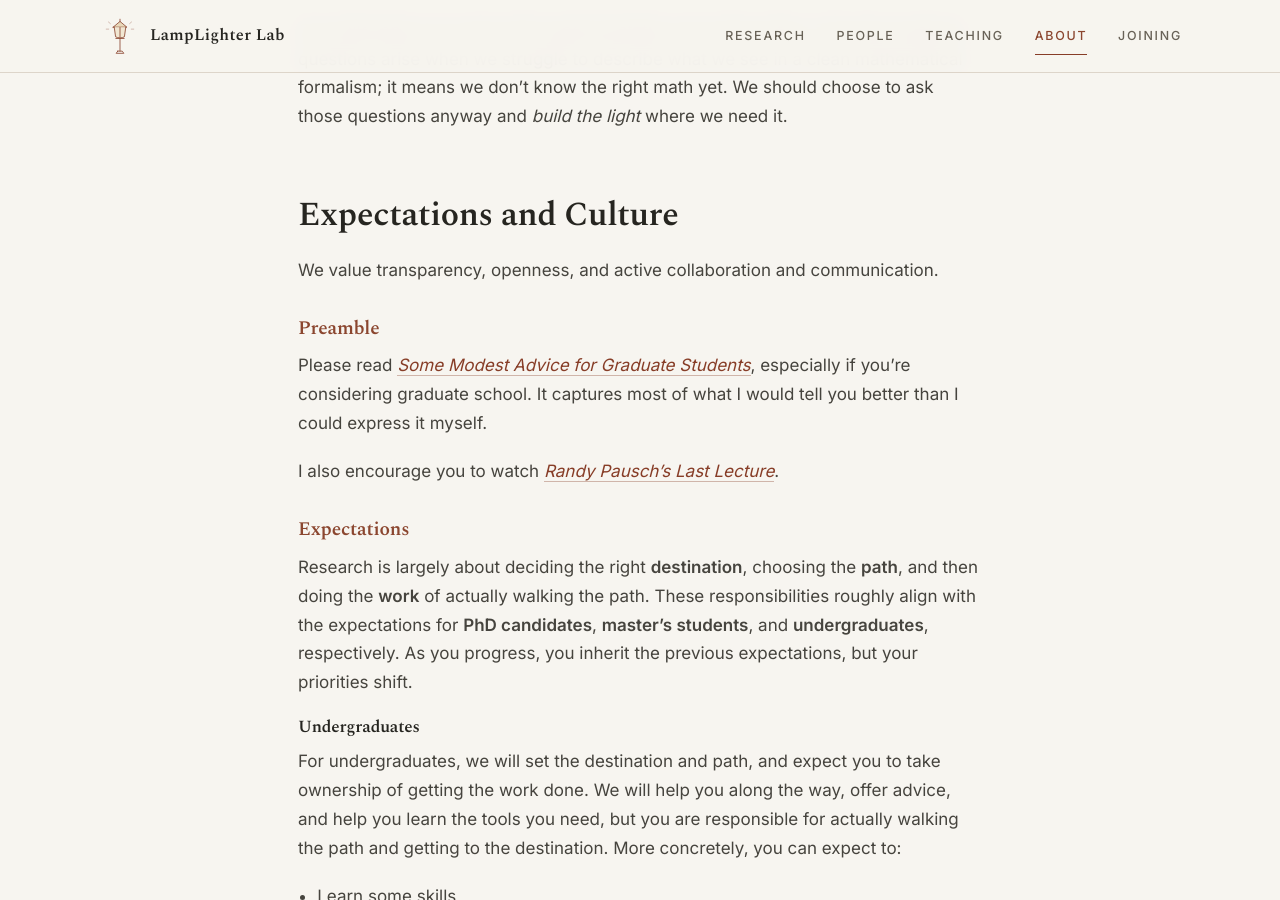
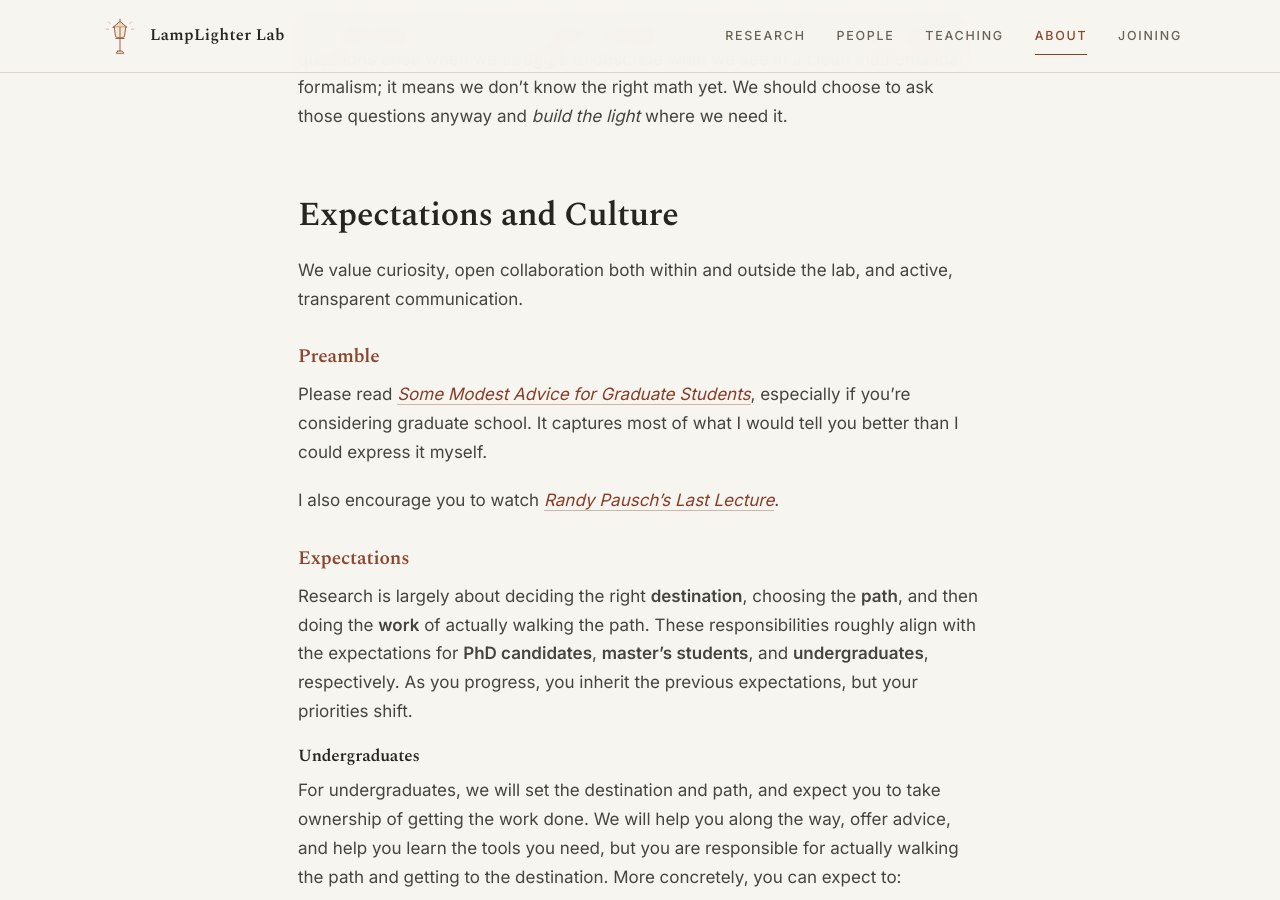
Before and after one commit to LampLighterLab/website, a Jekyll site: the page built from about.md, in a window 1280 px wide and 900 px high, scrolled down 535 px. Built offline with Jekyll 4.4.1, drawn with Linux system fonts in a browser that asks for light colours.

Commit message:
update values

```diff
--- a/about.md
+++ b/about.md
@@ -15,7 +15,7 @@ Our philosophy is to start with experimentation and observation. The best resear
 
 ## Expectations and Culture
 
-We value transparency, openness, and active collaboration and communication.
+We value curiosity, open collaboration both within and outside the lab, and active, transparent communication.
 
 ### Preamble
 
```
